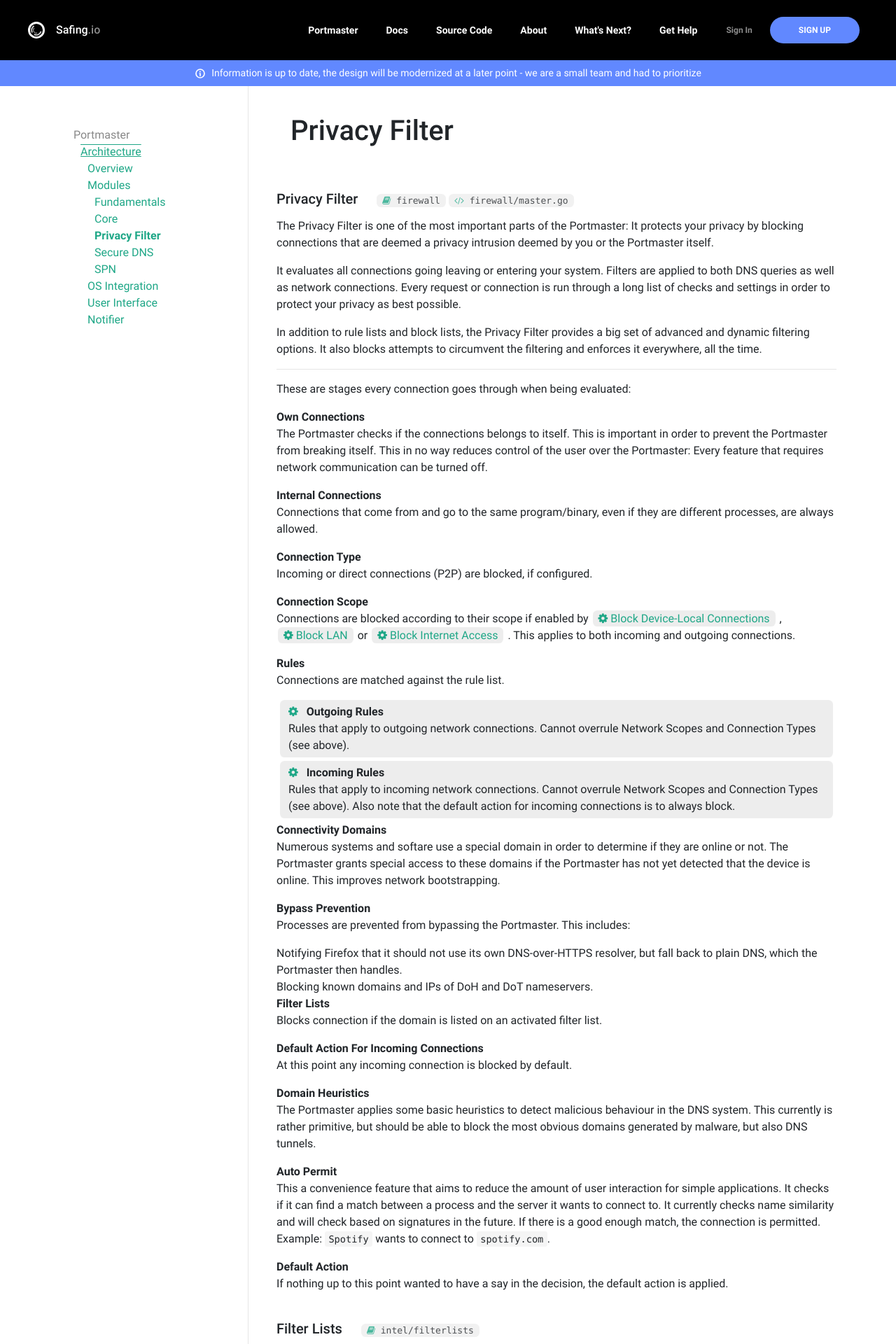
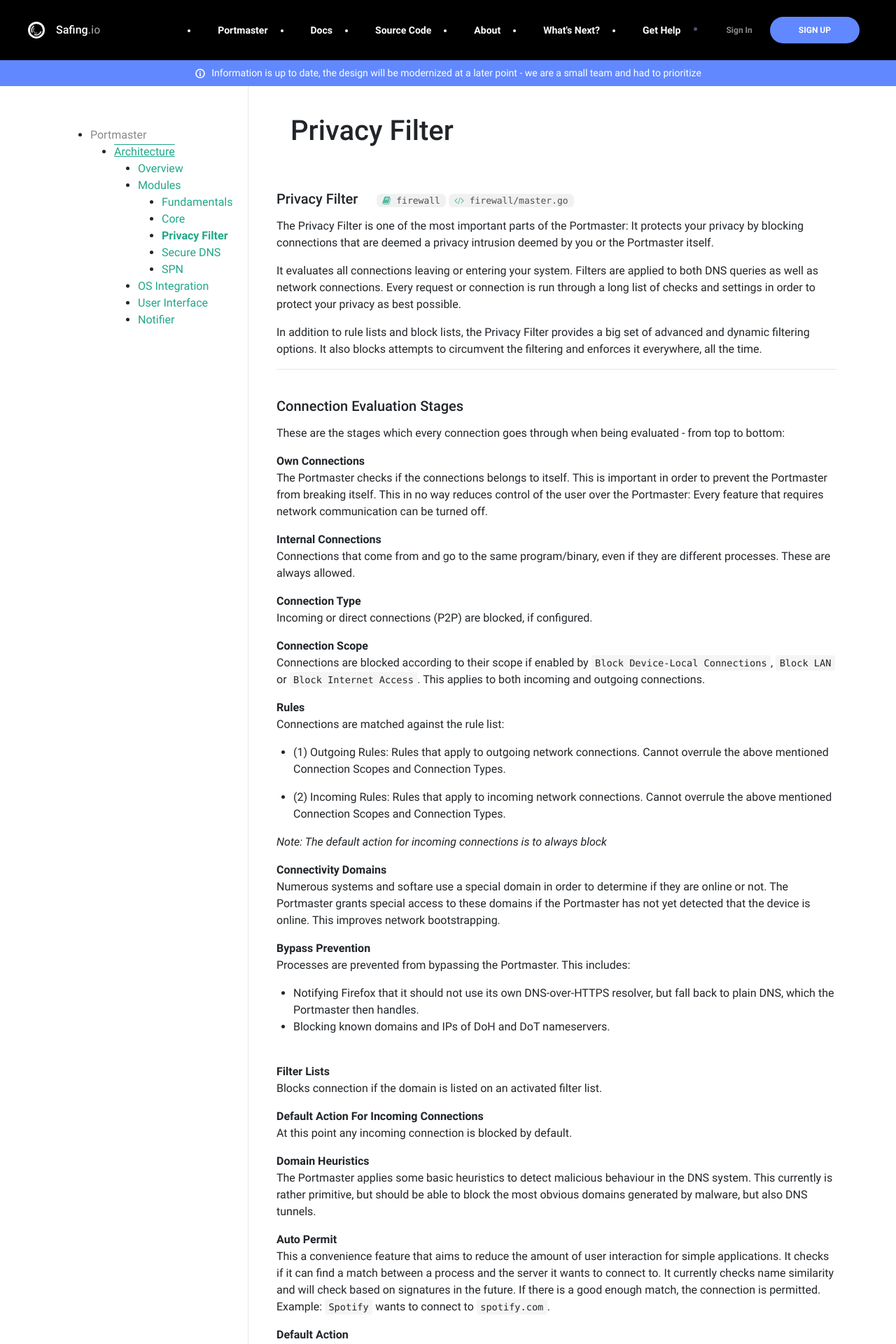
Before and after one commit to safing/docs, a Jekyll site: the page built from portmaster/architecture/modules/privacy-filter/index.md, in a window 1280 px wide. Shown: the top 1920 px of the page at 70% size. Built offline with Jekyll 4.4.1, drawn with Linux system fonts in a browser that asks for light colours; some of the changed text lies outside the part shown.

Commit message:
Finetune textst for Privacy Filter modules

```diff
--- a/assets/css/main.css
+++ b/assets/css/main.css
@@ -26,6 +26,11 @@
 ol li {
   margin-left: 1.5em;
   list-style: decimal;
+}
+
+ul li {
+  margin-left: 1.5em;
+  list-style: initial;
 }
 
 .container {
--- a/portmaster/architecture/modules/privacy-filter/index.md
+++ b/portmaster/architecture/modules/privacy-filter/index.md
@@ -7,39 +7,47 @@ layout: base
 
 The Privacy Filter is one of the most important parts of the Portmaster: It protects your privacy by blocking connections that are deemed a privacy intrusion deemed by you or the Portmaster itself.
 
-It evaluates all connections going leaving or entering your system. Filters are applied to both DNS queries as well as network connections. Every request or connection is run through a long list of checks and settings in order to protect your privacy as best possible.
+It evaluates all connections leaving or entering your system. Filters are applied to both DNS queries as well as network connections. Every request or connection is run through a long list of checks and settings in order to protect your privacy as best possible.
 
 In addition to rule lists and block lists, the Privacy Filter provides a big set of advanced and dynamic filtering options. It also blocks attempts to circumvent the filtering and enforces it everywhere, all the time.
 
 ---
 
-These are stages every connection goes through when being evaluated:
+##### Connection Evaluation Stages
+
+These are the stages which every connection goes through when being evaluated - from top to bottom:
 
 **Own Connections**
 The Portmaster checks if the connections belongs to itself. This is important in order to prevent the Portmaster from breaking itself. This in no way reduces control of the user over the Portmaster: Every feature that requires network communication can be turned off.
 
 **Internal Connections**
-Connections that come from and go to the same program/binary, even if they are different processes, are always allowed.
+Connections that come from and go to the same program/binary, even if they are different processes. These are always allowed.
 
 **Connection Type**
 Incoming or direct connections (P2P) are blocked, if configured.
 
 **Connection Scope**
-Connections are blocked according to their scope if enabled by {% include setting/ref.html key="filter/blockLocal" %}, {% include setting/ref.html key="filter/blockLAN" %} or {% include setting/ref.html key="filter/blockInternet" %}. This applies to both incoming and outgoing connections.
+Connections are blocked according to their scope if enabled by  `Block Device-Local Connections`, `Block LAN` or `Block Internet Access`. This applies to both incoming and outgoing connections.
 
 **Rules**
-Connections are matched against the rule list.
+Connections are matched against the rule list:
 
-{% include setting/brief.html key="filter/endpoints" %}
-{% include setting/brief.html key="filter/serviceEndpoints" %}
+- (1) Outgoing Rules: Rules that apply to outgoing network connections. Cannot overrule the above mentioned Connection Scopes and Connection Types.
+
+- (2) Incoming Rules: Rules that apply to incoming network connections. Cannot overrule the above mentioned Connection Scopes and Connection Types.
+
+_Note: The default action for incoming connections is to always block_
 
 **Connectivity Domains**
 Numerous systems and softare use a special domain in order to determine if they are online or not. The Portmaster grants special access to these domains if the Portmaster has not yet detected that the device is online. This improves network bootstrapping.
 
 **Bypass Prevention**
 Processes are prevented from bypassing the Portmaster. This includes:
+
 - Notifying Firefox that it should not use its own DNS-over-HTTPS resolver, but fall back to plain DNS, which the Portmaster then handles.
 - Blocking known domains and IPs of DoH and DoT nameservers.
+
+<br/>
 
 **Filter Lists**
 Blocks connection if the domain is listed on an activated filter list.
```
Also changed, not shown: other parts of portmaster/architecture/modules/privacy-filter/index.md (+1 -1 lines).
